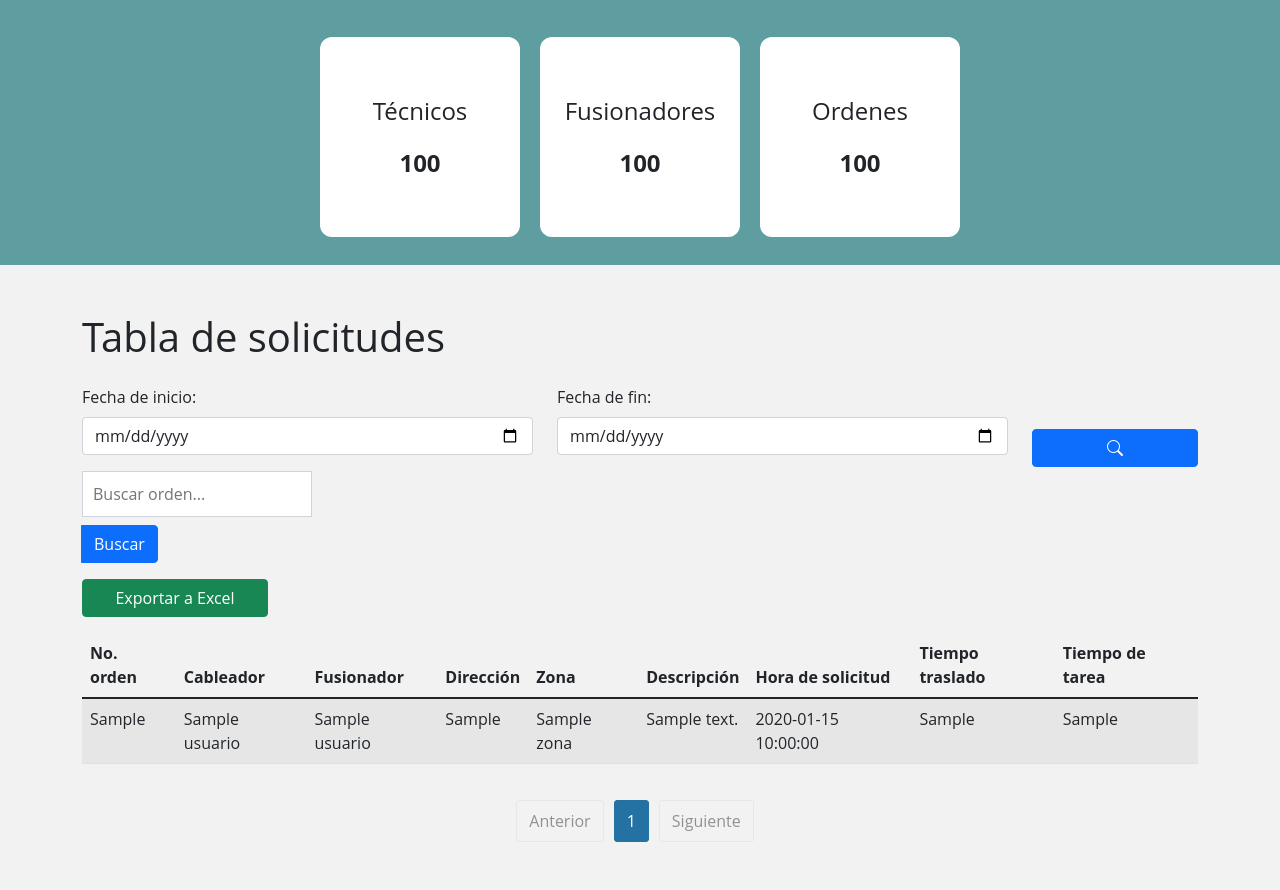
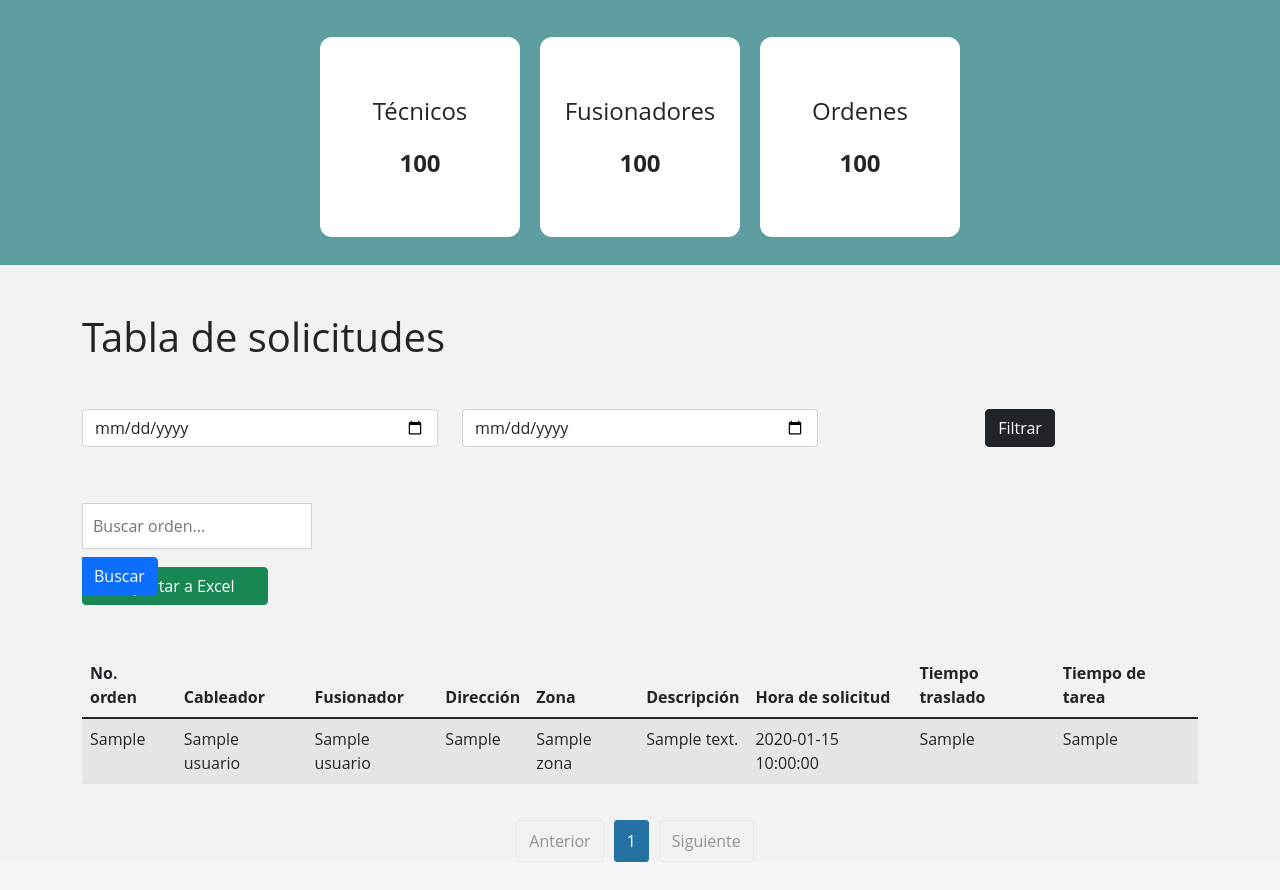
Before and after one commit to jhpenag95/agenda, a PHP site: page /cableadores/views/dashboard.php in a window 1280 px wide. Shown: the part 72-962 px from the top of the page. After the commit the page ends 934 px from the top, so only its background shows below. Run offline with PHP 8.4, Linux system fonts and the light colour scheme; the visitor is signed in with stand-in values (Sample User, id 1); tables that the repository leaves empty or names only in its code hold one stand-in row (values such as "Sample post"); some libraries are stand-ins or nearby versions.

Commit message:
trabajando con filtro de fechas

```diff
--- a/conexion.php
+++ b/conexion.php
@@ -5,6 +5,7 @@ define('BD_PASSWORD', '');
 define('BD_NAME', 'cableadores');
 
 $conexion = mysqli_connect(BD_HOST, BD_USER, BD_PASSWORD, BD_NAME);
+mysqli_query($conexion,"SET SESSION collation_connection ='utf8_unicode_ci'");
 
 if ($conexion ->connect_errno) {
     echo "Falló la conexión a MySQL: (" . $conexion ->connect_errno . ") " . $conexion ->connect_error;
--- /dev/null
+++ b/script/dashboard/exportarTabla.js
@@ -0,0 +1,29 @@
+
+function exportTable() {
+    // Obtener la tabla por su ID
+    var table = document.getElementById("tabla");
+
+    // Crear una cadena para almacenar los datos del CSV
+    var csv = [];
+
+    // Iterar sobre las filas de la tabla
+    for (var i = 0, row; row = table.rows[i]; i++) {
+        var rowData = [];
+
+        // Iterar sobre las celdas de la fila
+        for (var j = 0, col; col = row.cells[j]; j++) {
+            // Agregar el contenido de la celda a la fila de datos
+            rowData.push(col.innerText);
+        }
+
+        // Agregar la fila de datos al CSV
+        csv.push(rowData.join(","));
+    }
+
+    // Crear un enlace temporal para descargar el archivo CSV
+    var csvContent = "data:text/csv;charset=utf-8," + encodeURIComponent(csv.join("\n"));
+    var link = document.createElement("a");
+    link.setAttribute("href", csvContent);
+    link.setAttribute("download", "tabla.csv");
+    link.click();
+}
--- /dev/null
+++ b/script/dashboard/filtrarFecha.js
@@ -0,0 +1,17 @@
+$(document).ready(function() {
+    $("#filtro").on("click", function(e) {
+      e.preventDefault();
+
+      var f_ingreso = $('input[name=fecha_ingreso]').val();
+      var f_fin = $('input[name=fechaFin]').val();
+      console.log(f_ingreso + ' ' + f_fin);
+
+      if (f_ingreso != "" && f_fin != "") {
+        $.post("../controller/dashboard/filtroFecha.php", { f_ingreso, f_fin }, function(data) {
+          $(".resultadoFiltro").html(data);
+        });
+      } else {
+        $(".resultadoFiltro").empty(); // Vaciar la tabla si las fechas están vacías
+      }
+    });
+  });
--- a/views/dashboard.php
+++ b/views/dashboard.php
@@ -49,24 +49,29 @@ include '../conexion.php';
         <section>
             <div class="container my-5">
                 <h1 class="mb-4">Tabla de solicitudes</h1>
+                <div class="col-md-12 text-center mt-5">
+                    <form action="DescargarReporte_x_fecha.php" method="post" accept-charset="utf-8">
+                        <div class="row">
+                            <div class="col">
+                                <input type="date" name="fecha_ingreso" class="form-control" placeholder="Fecha de Inicio" required>
+                            </div>
+                            <div class="col">
+                                <input type="date" name="fechaFin" class="form-control" placeholder="Fecha Final" required>
+                            </div>
+                            <div class="col">
+                                <span class="btn btn-dark mb-2" id="filtro">Filtrar</span>
+                            </div>
+                        </div>
+                    </form>
+                </div>
+            </div>
+            <!--Inicio tabla de solicitudes-->
+            <div class="container">
+                <div class="table-responsive mt-5">
                     <div class="mb-4">
                         <!--Fromulario de busquedas-->
                         <form action="buscar_orden.php">
-                        <div class="row">
-                            <div class="col-md-5 mb-3">
-                                <label for="fechaInicio" class="form-label">Fecha de inicio:</label>
-                                <input type="date" class="form-control" name="fechaInicio" id="fechaInicio" />
-                            </div>
-                            <div class="col-md-5 mb-3">
-                                <label for="fechaFin" class="form-label">Fecha de fin:</label>
-                                <input type="date" class="form-control" name="fechaFin" id="fechaFin" />
-                            </div>
-                            <div class="col-md-2 mb-1 d-flex align-items-end">
-                                <button type="submit" class="btn btn-primary w-100">
-                                    <i class="bi bi-search"></i>
-                                </button>
-                            </div>
-                            <div class="col-md-12 mb-1 d-flex align-items-end">
+                            <div class="row" <div class="col-md-12 mb-1 d-flex align-items-end">
                                 <form action="buscar_orden.php" method="get">
                                     <div class="input-group">
                                         <input type="text" class="input-orden" name="busqueda" id="busqueda" placeholder="Buscar orden..." />
@@ -78,14 +83,16 @@ include '../conexion.php';
                             </div>
                         </form>
                     </div>
-                <!--Inicio tabla de solicitudes-->
-                <div class="table-responsive mt-5">
                     <div class="col-md-4 mb-3 mt-3 d-flex justify-content-start">
-                        <button type="button" class="btn btn-success w-50">
+                        <button type="button" class="btn btn-success w-50" onclick="exportTable()">
                             Exportar a Excel
                         </button>
                     </div>
-                    <table class="table table-striped table-hover">
+                    <div class="col-md-12 text-center mt-5">
+                        <span id="loaderFiltro"> </span>
+                    </div>
+                    <div class="resultadoFiltro">
+                        <table class="table table-striped table-hover" id="tabla">
                             <thead>
                                 <tr>
                                     <th>No. orden</th>
@@ -153,6 +160,8 @@ include '../conexion.php';
 
                         </table>
                     </div>
+                </div>
+            </div>
             <!--===============Páginador==============-->
             <div class="pagination-container">
                 <ul class="pagination">
@@ -191,6 +200,11 @@ include '../conexion.php';
     <!-- Option 1: Bootstrap Bundle with Popper -->
     <script src="https://cdn.jsdelivr.net/npm/bootstrap@5.1.3/dist/js/bootstrap.bundle.min.js" integrity="sha384-ka7Sk0Gln4gmtz2MlQnikT1wXgYsOg+OMhuP+IlRH9sENBO0LRn5q+8nbTov4+1p" crossorigin="anonymous"></script>
 
+    <script src="https://ajax.googleapis.com/ajax/libs/jquery/3.7.0/jquery.min.js"></script>
+
+    <script src="../script/dashboard/exportarTabla.js"></script>
+    <script src="../script/dashboard/filtrarFecha.js"></script>
+
 </body>
 
 </html>
```
Also changed, not shown: controller/dashboard/filtroFecha.php (added, +63 -0 lines). Lines whose indentation alone changed are shown as unchanged.
